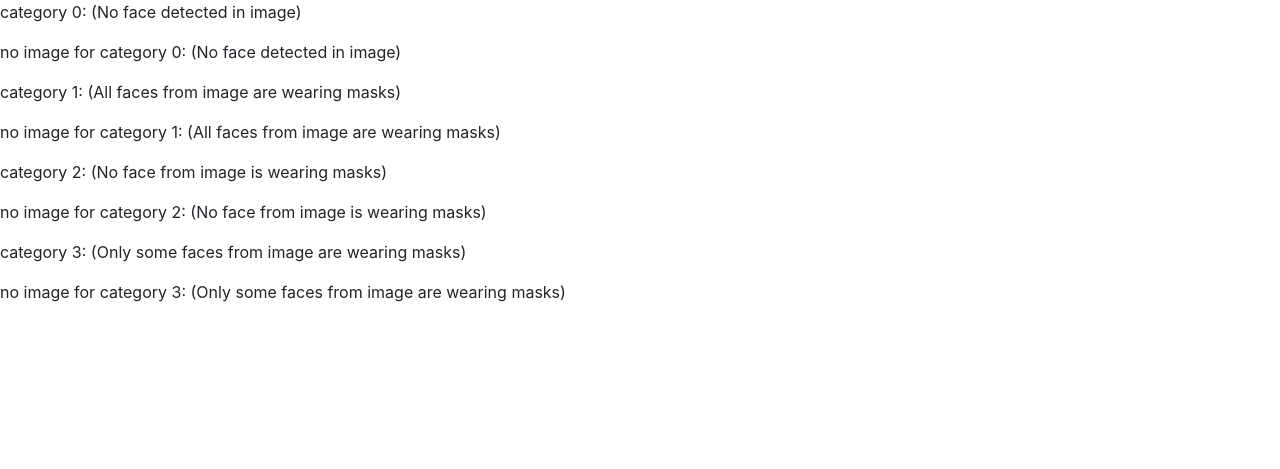
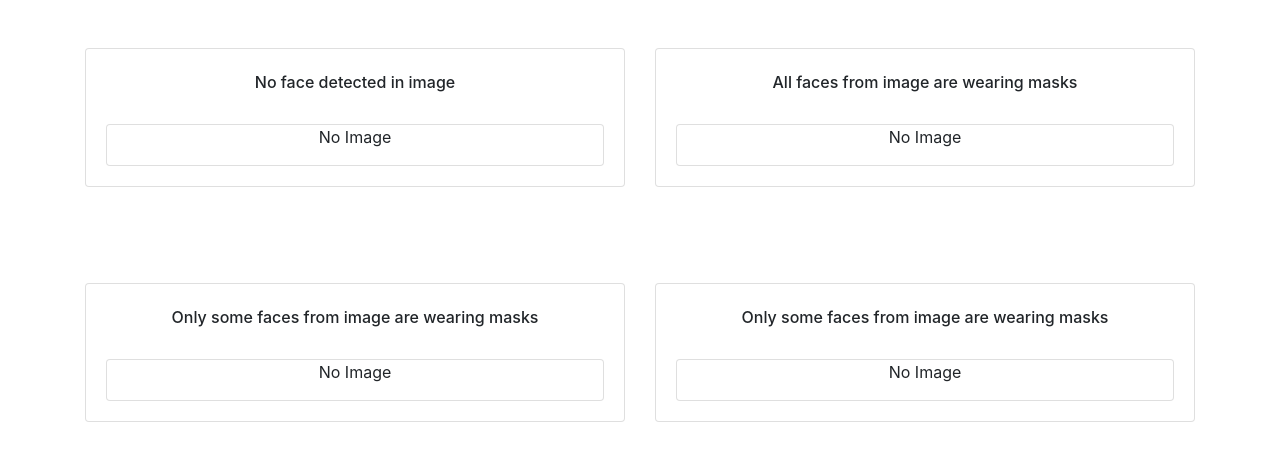
Before and after one commit to alphonseyang/ECE1779, a Flask app: template A1/app/templates/history/history.html in a window 1280 px wide. Shown: the top 469 px of the page. Run offline with Flask 2, Linux system fonts and the light colour scheme; the template is opened without the code that fills it, so the values that code supplies are empty; some libraries are stand-ins or nearby versions.

Commit message:
UI improvement for history

```diff
--- a/A1/app/templates/base.html
+++ b/A1/app/templates/base.html
@@ -29,7 +29,7 @@
                         <a href="{{url_for('user.user_profile', username=g.user[0])}}" class="nav-link">Profile</a>
                     </li>
                     <li class="nav-item">
-                        <a href="{{url_for('history.upload_history', username=g.user[0])}}" class="nav-link">History</a>
+                        <a href="{{url_for('history.history', username=g.user[0])}}" class="nav-link">History</a>
                     </li>
                 </ul>
                 <form action="/login/logout" method="post" class="ml-auto">
--- a/A1/app/templates/history/history.html
+++ b/A1/app/templates/history/history.html
@@ -1,48 +1,96 @@
 {% extends 'base.html' %}
 
 {% block content %}
+<body>
 
-    <p>category 0: (No face detected in image) </p>
-        {% if uploaded_image0%}
-            {% for row in uploaded_image0 %}
-                <p>image {{ row[3 ]}} </p>
-                <a href="/detection/{{ row[3] }}">  <img src="{{url_for('static', filename=row[2])}}"> </a>
+<div class="container">
+    <div class="row">
+        <div class="col-sm-9 col-md-6 col-lg-6 mx-auto">
+            <div class="card card-signin my-5">
+                <br>
+                <h6 class="card-title text-center">No face detected in image</h6>
+                <div class="card-body text-center">
+                    <ul class="card list-group">
+                        {% if no_faces_detected %}
+                        {% for row in no_faces_detected %}
+                        <li class="list-group-item d-flex justify-content-between align-items-center">
+                            <img src="{{url_for('static', filename=row[2])}}" style="max-height: 80px;">
+                            <a href="/detection/{{ row[3] }}">Detail</a>
+                        </li>
                         {% endfor %}
                         {% else %}
-            <p>no image for category 0: (No face detected in image) </p>
+                        <p>No Image</p>
                         {% endif %}
+                    </ul>
+                </div>
+            </div>
+        </div>
 
-    <p>category 1: (All faces from image are wearing masks)</p>
-        {% if uploaded_image1%}
-            {% for row in uploaded_image1 %}
-                <p>image {{ row[3 ]}} </p>
-                <a href="/detection/{{ row[3] }}">  <img src="{{url_for('static', filename=row[2])}}"> </a>
+        <div class="col-sm-9 col-md-6 col-lg-6 mx-auto">
+            <div class="card card-signin my-5">
+                <br>
+                <h6 class="card-title text-center">All faces from image are wearing masks</h6>
+                <div class="card-body text-center">
+                    <ul class="card list-group">
+                        {% if all_faces_wear_masks %}
+                        {% for row in all_faces_wear_masks %}
+                        <li class="list-group-item d-flex justify-content-between align-items-center">
+                            <img src="{{url_for('static', filename=row[2])}}" style="max-height: 80px;">
+                            <a href="/detection/{{ row[3] }}">Detail</a>
+                        </li>
                         {% endfor %}
                         {% else %}
-            <p>no image for category 1: (All faces from image are wearing masks) </p>
+                        <p>No Image</p>
                         {% endif %}
+                    </ul>
+                </div>
+            </div>
+        </div>
 
-    <p>category 2: (No face from image is wearing masks)</p>
-        {% if uploaded_image2%}
-            {% for row in uploaded_image2 %}
-                <p>image {{ row[3 ]}} </p>
-                <a href="/detection/{{ row[3] }}">  <img src="{{url_for('static', filename=row[2])}}"> </a>
+        <div class="col-sm-9 col-md-6 col-lg-6 mx-auto">
+            <div class="card card-signin my-5">
+                <br>
+                <h6 class="card-title text-center">Only some faces from image are wearing masks</h6>
+                <div class="card-body text-center">
+                    <ul class="card list-group">
+                        {% if no_faces_wear_masks %}
+                        {% for row in no_faces_wear_masks %}
+                        <li class="list-group-item d-flex justify-content-between align-items-center">
+                            <img src="{{url_for('static', filename=row[2])}}" style="max-height: 80px;">
+                            <a href="/detection/{{ row[3] }}">Detail</a>
+                        </li>
                         {% endfor %}
                         {% else %}
-            <p>no image for category 2: (No face from image is wearing masks) </p>
+                        <p>No Image</p>
                         {% endif %}
+                    </ul>
+                </div>
+            </div>
+        </div>
 
-
-    <p>category 3: (Only some faces from image are wearing masks)</p>
-        {% if uploaded_image3%}
-            {% for row in uploaded_image3 %}
-                <p>image {{ row[3 ]}} </p>
-                <a href="/detection/{{ row[3] }}">  <img src="{{url_for('static', filename=row[2])}}"> </a>
+        <div class="col-sm-9 col-md-6 col-lg-6 mx-auto">
+            <div class="card card-signin my-5">
+                <br>
+                <h6 class="card-title text-center">Only some faces from image are wearing masks</h6>
+                <div class="card-body text-center">
+                    <ul class="card list-group">
+                        {% if partial_faces_wear_masks %}
+                        {% for row in partial_faces_wear_masks %}
+                        <li class="list-group-item d-flex justify-content-between align-items-center">
+                            <img src="{{url_for('static', filename=row[2])}}" style="max-height: 80px;">
+                            <a href="/detection/{{ row[3] }}">Detail</a>
+                        </li>
                         {% endfor %}
                         {% else %}
-            <p>no image for category 3: (Only some faces from image are wearing masks) </p>
+                        <p>No Image</p>
                         {% endif %}
+                    </ul>
+                </div>
+            </div>
+        </div>
 
-
+    </div>
+</div>
+</body>
 
 {% endblock %}
```
Also changed, not shown: A1/app/history.py (+42 -39 lines), A1/app/templates/detection/show.html (+6 -1 lines). Lines whose indentation alone changed are shown as unchanged.
